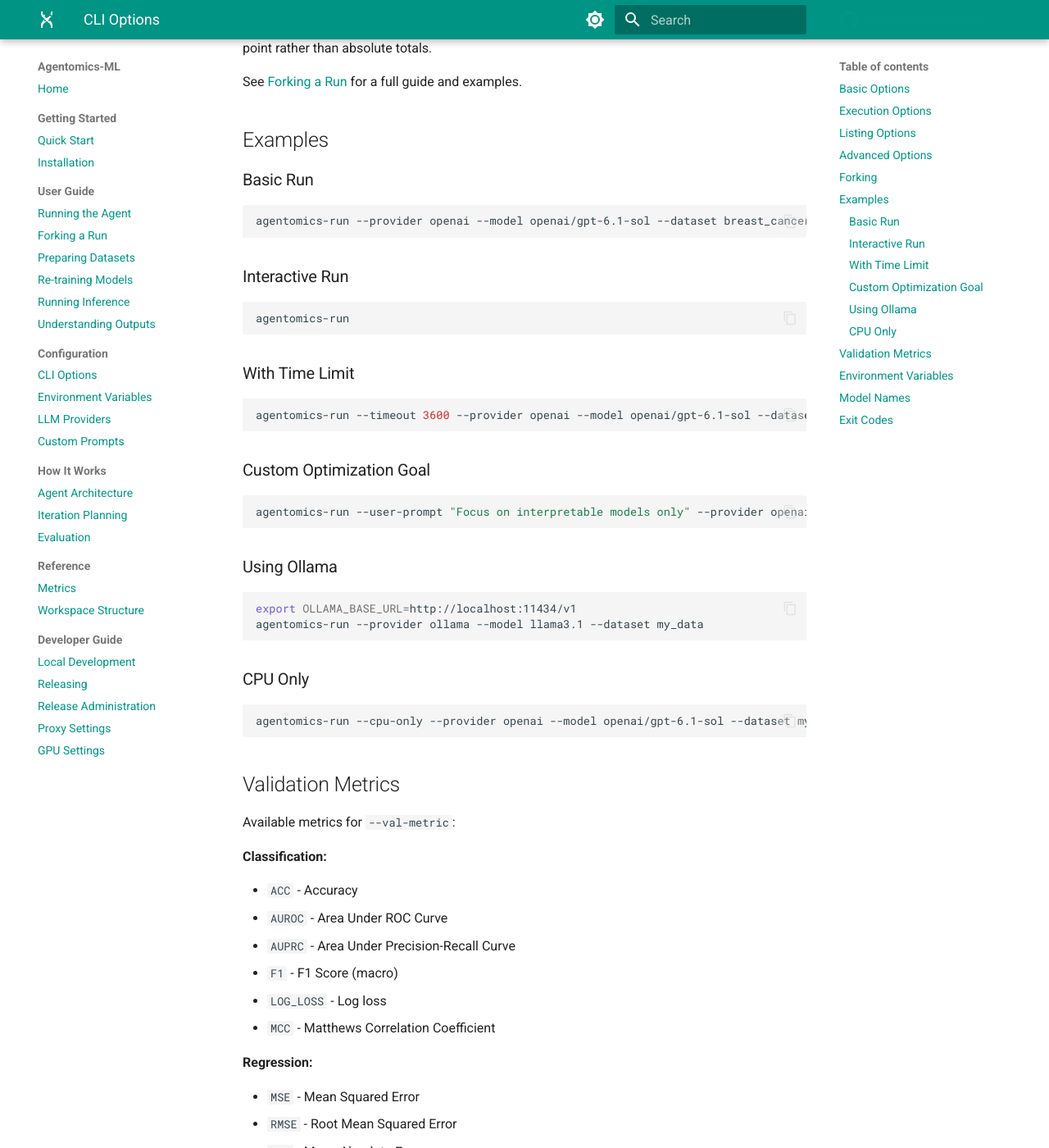
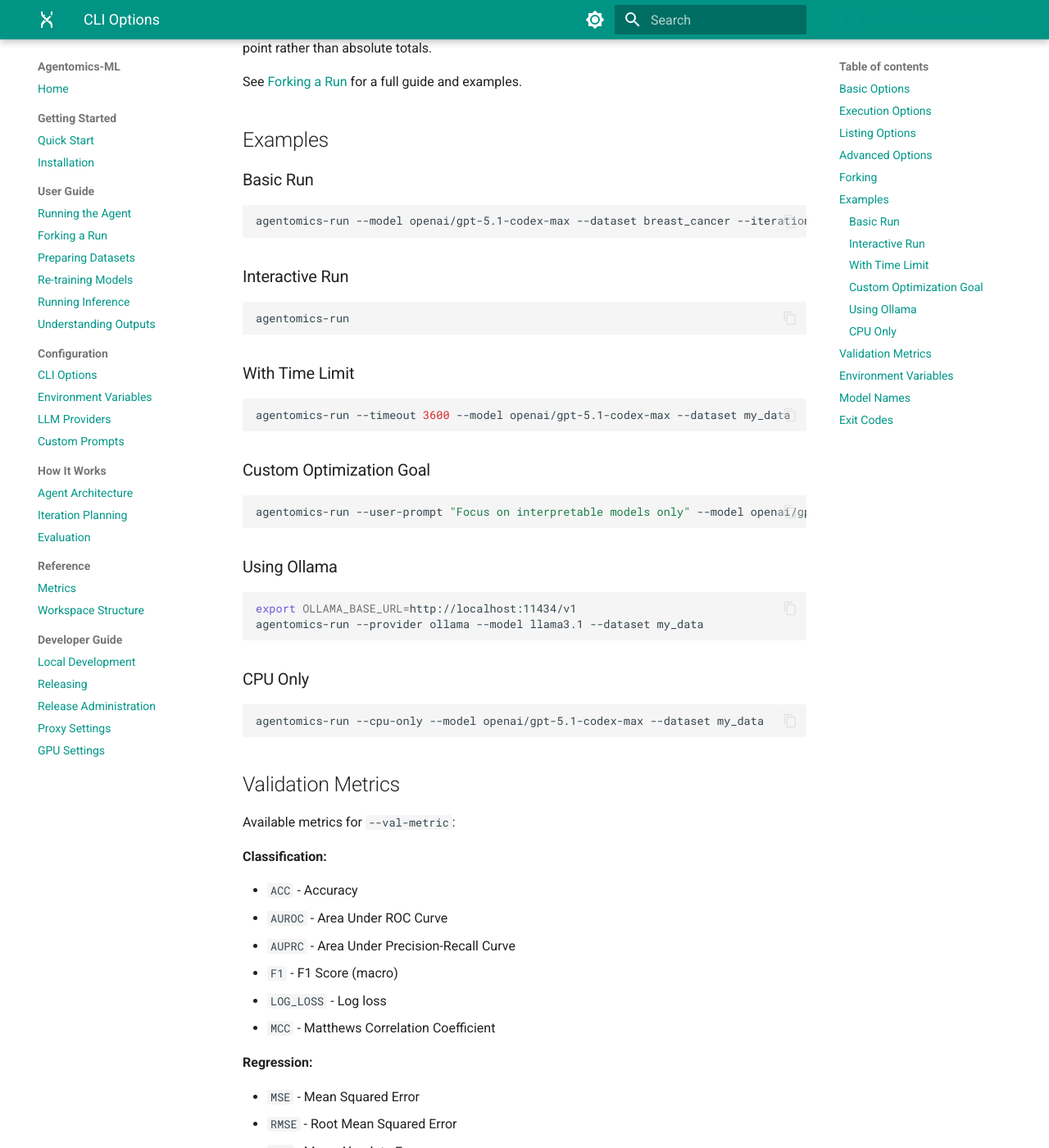
Before and after one commit to BioGeMT/agentomics-ml, an MkDocs documentation site: the page built from docs/configuration/cli-options.md, in a window 1280 px wide and 1400 px high, scrolled down 3084 px. Shown: the whole window at 82% size. Built offline with MkDocs 1.6.1 and Material for MkDocs 9.7.7, drawn with Linux system fonts in a browser that asks for light colours; comment, search, counter and statistics services are not loaded.

Commit message:
docs: restore existing model examples

````diff
--- a/docs/configuration/cli-options.md
+++ b/docs/configuration/cli-options.md
@@ -74,7 +74,7 @@ See [Forking a Run](../user-guide/forking.md) for a full guide and examples.
 ### Basic Run
 
 ```bash
-agentomics-run --provider openai --model openai/gpt-6.1-sol --dataset breast_cancer --iterations 10
+agentomics-run --model openai/gpt-5.1-codex-max --dataset breast_cancer --iterations 10
 ```
 
 ### Interactive Run
@@ -86,13 +86,13 @@ agentomics-run
 ### With Time Limit
 
 ```bash
-agentomics-run --timeout 3600 --provider openai --model openai/gpt-6.1-sol --dataset my_data
+agentomics-run --timeout 3600 --model openai/gpt-5.1-codex-max --dataset my_data
 ```
 
 ### Custom Optimization Goal
 
 ```bash
-agentomics-run --user-prompt "Focus on interpretable models only" --provider openai --model openai/gpt-6.1-sol
+agentomics-run --user-prompt "Focus on interpretable models only" --model openai/gpt-5.1-codex-max
 ```
 
 ### Using Ollama
@@ -105,7 +105,7 @@ agentomics-run --provider ollama --model llama3.1 --dataset my_data
 ### CPU Only
 
 ```bash
-agentomics-run --cpu-only --provider openai --model openai/gpt-6.1-sol --dataset my_data
+agentomics-run --cpu-only --model openai/gpt-5.1-codex-max --dataset my_data
 ```
 
 ## Validation Metrics
````
Also changed, not shown: docs/configuration/custom-prompts.md (+1 -2 lines), docs/user-guide/forking.md (+1 -2 lines), docs/user-guide/running-agent.md (+2 -3 lines), 1 other file.
